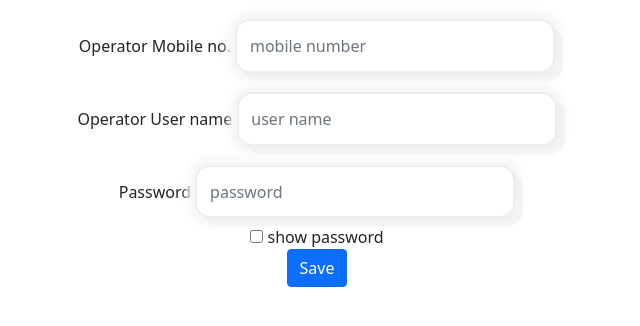
After one commit to PritamMakwana/TablePoint, a PHP site: page /TablePoint/admin/add-operator.php in a window 1280 px wide. The commit adds this page. Shown: the top 326 px of the page, without its empty margins (3-643 px from the left). Run offline with PHP 8.4, Linux system fonts and the light colour scheme; the visitor is signed in with stand-in values (Sample User, id 1).

Commit message:
operator CRUD

```diff
--- /dev/null
+++ b/admin/add-operator.php
@@ -0,0 +1,77 @@
+<?php
+include "config.php";
+if (!isset($_SESSION['a_username'])) {
+    header("Location: {$homename}/index.php");
+} else {
+
+    if (isset($_POST['save'])) {
+        $op_mob = mysqli_real_escape_string($conn, $_POST['op_mobile']);
+        $op_uname = mysqli_real_escape_string($conn, $_POST['op_uname']);
+        $op_pwd = mysqli_real_escape_string($conn, $_POST['op_pwd']);
+
+        $mob_sql = "SELECT * FROM  operators WHERE op_mobile = '$op_mob' ";
+        $uname_sql = "SELECT * FROM  operators WHERE op_uname = '$op_uname' ";
+        $mob_result = mysqli_query($conn, $mob_sql) or die("Query Failed select mobile.");
+        $uname_result = mysqli_query($conn, $uname_sql) or die("Query Failed select uname.");
+
+        if (mysqli_num_rows($mob_result) > 0) {
+            if (mysqli_fetch_assoc($mob_result)) {
+                echo "<p style = 'color: red; text-align:center; margin :10px 0;' > mobile number is already <p>";
+            }
+        } else if (mysqli_num_rows($uname_result) > 0) {
+            if (mysqli_fetch_assoc($uname_result)) {
+                echo "<p style = 'color: red; text-align:center; margin :10px 0;' > username  is already <p>";
+            }
+        } else {
+
+            $sqladd = "INSERT INTO `operators`(`op_uname`, `op_mobile`, `op_pwd`) VALUES ('$op_uname','$op_mob','$op_pwd')";
+
+            if (mysqli_query($conn, $sqladd)) {
+
+                header("Location: {$homename}/operator.php");
+            }
+        }
+    }
+
+
+?>
+    <div class="col-md-offset-3 col-md-6">
+        <!-- Form Start -->
+        <form action="<?php echo $_SERVER['PHP_SELF']; ?>" method="POST" autocomplete="off">
+            <div class="form-group">
+                <label>Operator Mobile no.</label>
+                <input type="tel" pattern=".{10,10}" data-bs-toggle="tooltip" data-bs-placement="top" title="mobile number 10 digits required" name="op_mobile" class="form-control" placeholder="mobile number" required>
+            </div>
+            <div class="form-group">
+                <label>Operator User name</label>
+                <input type="text" pattern=".{6,30}" required title="6 minimum input and 30 maxmum input" data-bs-toggle="tooltip" data-bs-placement="top" class="form-control" placeholder="user name " name="op_uname" required>
+            </div>
+            <div class="form-group">
+                <label>Password</label>
+                <input type="password" pattern=".{6,40}" title="6 minimum input and 40 maxmum input" data-bs-toggle="tooltip" data-bs-placement="top" name="op_pwd" class="form-control" placeholder="password" id="myInputPass" required>
+            </div>
+            <div class="pass-Show">
+                <input type="checkbox" onclick="showPass()">
+                <p>show password
+                <p>
+            </div>
+            <input type="submit" name="save" class="btn btn-primary" value="Save" required />
+        </form>
+        <!-- Form End-->
+    </div>
+
+<?php
+
+}
+
+?>
+<script>
+    function showPass() {
+        var x = document.getElementById("myInputPass");
+        if (x.type === "password") {
+            x.type = "text";
+        } else {
+            x.type = "password";
+        }
+    }
+</script>
--- a/admin/add-table.php
+++ b/admin/add-table.php
@@ -5,7 +5,7 @@ if (!isset($_SESSION['a_username'])) {
 } else {
 
     if (isset($_POST['save'])) {
-        $tnumber= mysqli_real_escape_string($conn, $_POST['tablenumber']);
+        $tnumber = mysqli_real_escape_string($conn, $_POST['tablenumber']);
         $tchair = mysqli_real_escape_string($conn, $_POST['chair']);
         $tdesc = mysqli_real_escape_string($conn, $_POST['desc']);
 
@@ -17,9 +17,9 @@ if (!isset($_SESSION['a_username'])) {
             echo "<p style = 'color: red; text-align:center; margin :10px 0;' > table number already <p>";
         } else {
 
-            $sql1 = "INSERT INTO `tables`( `t_number`, `t_chair`, `t_desc`) VALUES ('$tnumber','$tchair','$tdesc')";
+            $sqladd = "INSERT INTO `tables`( `t_number`, `t_chair`, `t_desc`) VALUES ('$tnumber','$tchair','$tdesc')";
 
-            if (mysqli_query($conn, $sql1)) {
+            if (mysqli_query($conn, $sqladd)) {
 
                 header("Location: {$homename}/table.php");
             }
--- a/admin/update-table.php
+++ b/admin/update-table.php
@@ -39,7 +39,7 @@ if (!isset($_SESSION['a_username'])) {
                     </div>
                     <div class="form-group">
                         <label>Table Number</label>
-                        <input type="number" min="0" max="999999999999" name="tablenumber" class="form-control" placeholder="Table number" value="<?php echo $row['t_number']; ?>" required>
+                        <input type="number" readonly="TRUE" min="0" max="999999999999" name="tablenumber" class="form-control" placeholder="Table number" value="<?php echo $row['t_number']; ?>" required>
                     </div>
                     <div class="form-group">
                         <label>chair</label>
```
Also changed, not shown: admin/delete-operator.php (added, +18 -0 lines), admin/operator.php (+26 -0 lines), admin/update-operator.php (added, +81 -0 lines).
